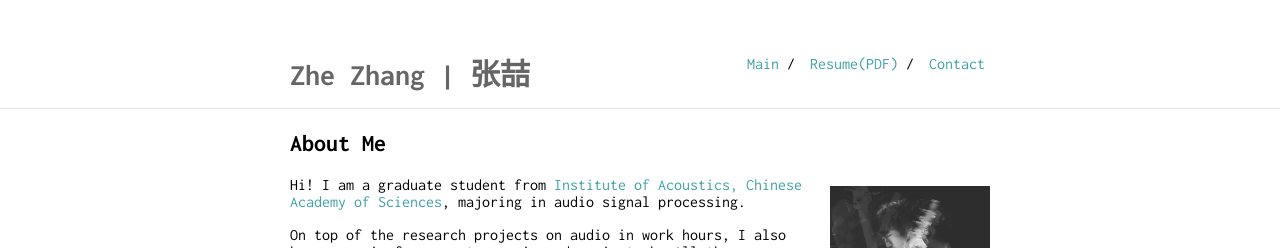
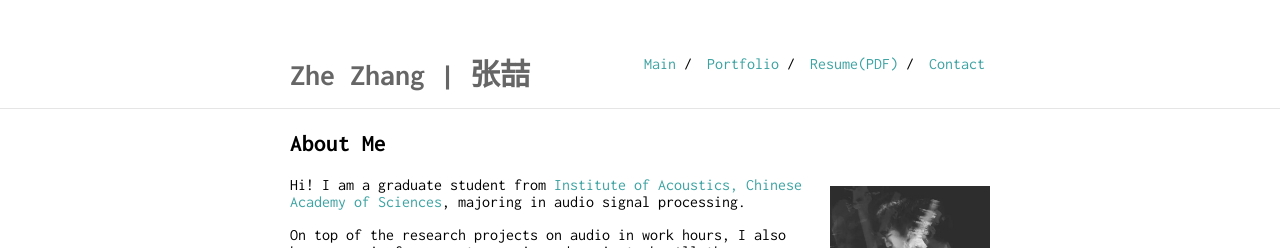
Before and after one commit to Paranoid2droid/cv, a Jekyll site: the page built from index.md, in a window 1280 px wide and 900 px high. Shown: the top 248 px of the window. Built offline with Jekyll 4.4.1, drawn with Linux system fonts in a browser that asks for light colours.

Commit message:
add portfolio link

```diff
--- a/_config.yml
+++ b/_config.yml
@@ -19,6 +19,8 @@ sass:
 nav:
  - name: "Main"
    link: "/"
+ - name: "Portfolio"
+   link: "/portfolio"
  - name: "Resume(PDF)"
    link: "resume_zhezhang.pdf"
  - name: "Contact"
```
